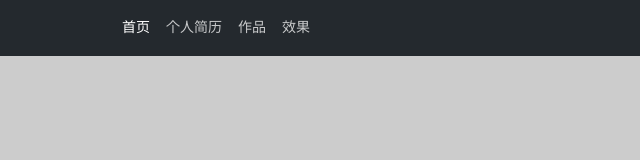
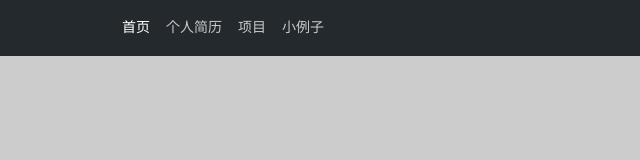
Before and after one commit to qq97296052/lubin, a plain HTML site: page index.html in a window 1280 px wide. Shown: the full height of the page, 0-640 px from the left. Drawn offline with Linux system fonts and the light colour scheme.

Commit message:
更改导航

```diff
--- a/index.html
+++ b/index.html
@@ -12,8 +12,8 @@
 			<ul class="navBox fl">
 				<li class="on">首页</li>
 				<li>个人简历</li>
-				<li>作品</li>
-				<li>效果</li>
+				<li>项目</li>
+				<li>小例子</li>
 			</ul>
 			<!-- 头像 -->
 			<div class="myHeadImg fr">
```
